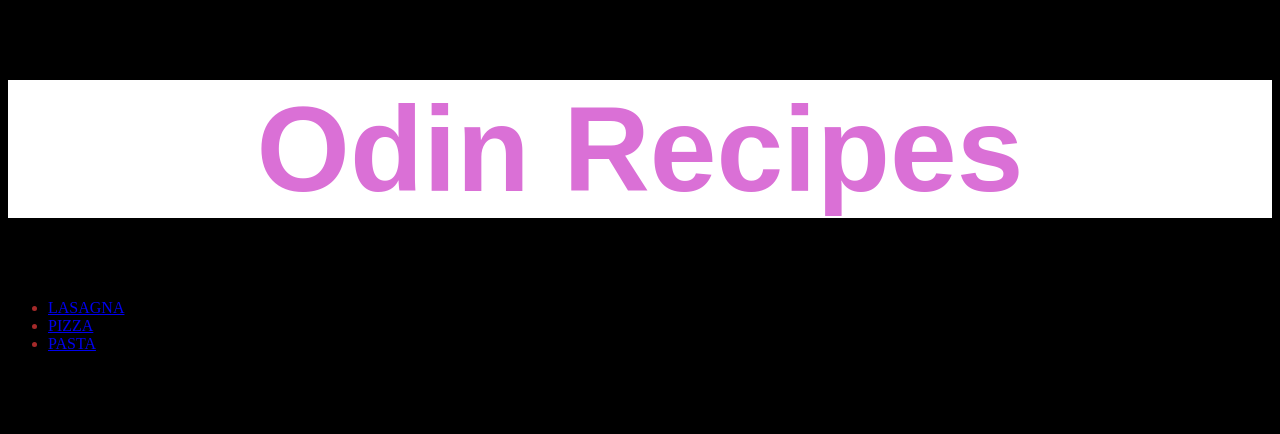
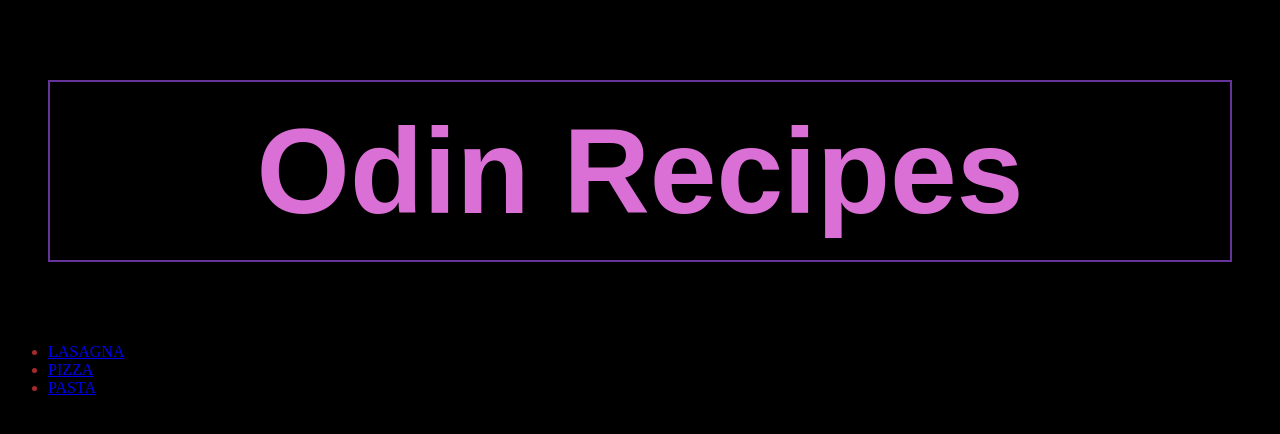
Before and after one commit to eashangoel/odin-recipes, a plain HTML site: page index.html in a window 1280 px wide. Drawn offline with Linux system fonts and the light colour scheme; files that its build step writes are made by us from their sources; files whose address does not match are found by name.

Commit message:
Added the box model constraints to the main heading

```diff
--- a/styles.css
+++ b/styles.css
@@ -44,13 +44,17 @@ ol li {
     font-size: 120px;
     background-color: white;
 }
-.heading.home:hover{
+.heading.home{
     color: orchid;
     font-family: Arial, Helvetica, sans-serif;
     font-weight: 800;
     text-align: center;
     font-size: 120px;
     background-color: black;
+    margin-left: 40px;
+    margin-right:40px;
+    border: 2px solid rebeccapurple;
+    padding: 20px;
 }
 
 .list.home{
```
